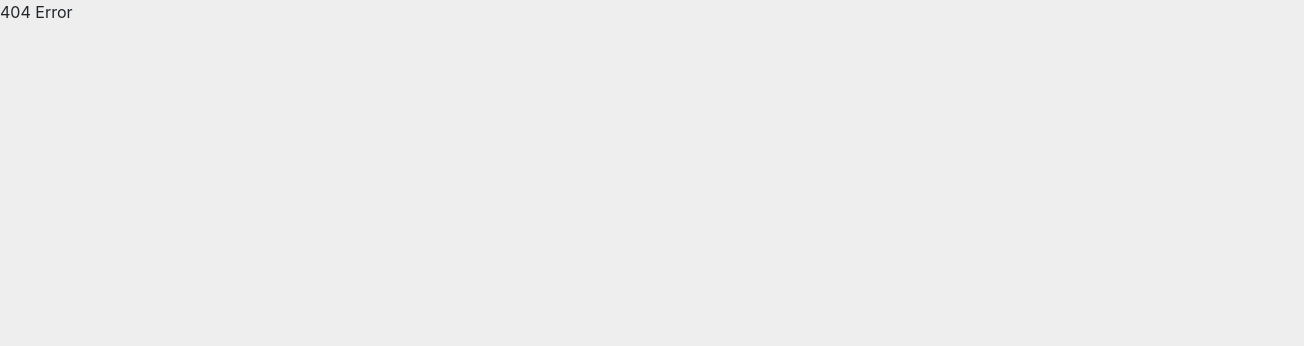
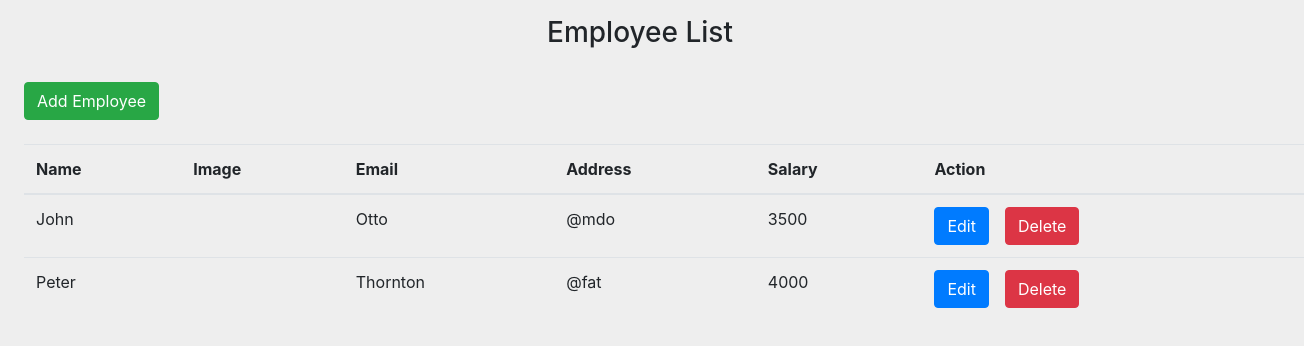
Before and after one commit to yusifmustafa/employee_managment, a React (Vite) app: page /manageEmployees in a window 1280 px wide. Shown: the top 346 px of the page, 1304 px wide, since content can reach past the window. Built offline with nearby package versions, Linux system fonts and the light colour scheme.

Commit message:
Add Employee componenti yaradildi

```diff
--- /dev/null
+++ b/src/components/add_employee/Add_employee.jsx
@@ -0,0 +1,45 @@
+const Add_employee = () => {
+  return (
+    <>
+      <form>
+        <div className="form-group">
+          <label htmlFor="exampleInputEmail1">Email address</label>
+          <input
+            type="email"
+            className="form-control"
+            id="exampleInputEmail1"
+            aria-describedby="emailHelp"
+            placeholder="Enter email"
+          />
+          <small id="emailHelp" className="form-text text-muted">
+            Well never share your email with anyone else.
+          </small>
+        </div>
+        <div className="form-group">
+          <label htmlFor="exampleInputPassword1">Password</label>
+          <input
+            type="password"
+            className="form-control"
+            id="exampleInputPassword1"
+            placeholder="Password"
+          />
+        </div>
+        <div className="form-check">
+          <input
+            type="checkbox"
+            className="form-check-input"
+            id="exampleCheck1"
+          />
+          <label className="form-check-label" htmlFor="exampleCheck1">
+            Check me out
+          </label>
+        </div>
+        <button type="submit" className="btn btn-primary">
+          Submit
+        </button>
+      </form>
+    </>
+  );
+};
+
+export default Add_employee;
--- /dev/null
+++ b/src/components/employee_managment/Employee_managment.jsx
@@ -0,0 +1,59 @@
+import { useNavigate } from "react-router-dom";
+
+const EmployeeManagment = () => {
+  const navigate = useNavigate();
+  const navigateToAddUserPage = () => {
+    navigate("/addUser");
+  };
+  return (
+    <div>
+      <h3 className="text-center mt-3">Employee List</h3>
+      <button onClick={navigateToAddUserPage} className="btn btn-success m-4">
+        Add Employee
+      </button>
+      <table className="table ml-4">
+        <thead>
+          <tr>
+            <th scope="col">Name</th>
+            <th scope="col">Image</th>
+            <th scope="col">Email</th>
+            <th scope="col">Address</th>
+            <th scope="col">Salary</th>
+            <th scope="col">Action</th>
+          </tr>
+        </thead>
+        <tbody>
+          <tr>
+            <td scope="row">John</td>
+            <td>
+              <img src="" alt="" className="img-circle" />
+            </td>
+            <td>Otto</td>
+            <td>@mdo</td>
+            <td>3500</td>
+            <td>
+              <button className="btn btn-primary mr-3">Edit</button>
+              <button className="btn btn-danger">Delete</button>
+            </td>
+          </tr>
+
+          <tr>
+            <td scope="row">Peter</td>
+            <td>
+              <img src="" alt="" className="img-circle" />
+            </td>{" "}
+            <td>Thornton</td>
+            <td>@fat</td>
+            <td>4000</td>
+            <td>
+              <button className="btn btn-primary mr-3">Edit</button>
+              <button className="btn btn-danger">Delete</button>
+            </td>
+          </tr>
+        </tbody>
+      </table>
+    </div>
+  );
+};
+
+export default EmployeeManagment;
--- a/src/components/home_page/HomePage.jsx
+++ b/src/components/home_page/HomePage.jsx
@@ -47,21 +47,25 @@ const HomePage = () => {
         </div>
       </div>
 
-      <div style={{marginTop:"4%"}}>
+      <div style={{ marginTop: "4%" }}>
         <h3 className="mt-4 ml-5">List of Admins</h3>
-        <table className="table">
+        <table
+          style={{ textAlign: "center", width: "50%" }}
+          className="table"
+        >
           <thead>
             <tr>
-              <th></th>
-              <th scope="col">Email</th>
-              <th scope="col">Action</th>
+              <th scope="row">Email</th>
+              <th scope="row">Action</th>
             </tr>
           </thead>
           <tbody>
             <tr>
-              <th scope="row"></th>
               <td>Admin</td>
-              <td>Admin</td>
+              <td>
+                <button className="btn btn-primary">Edit</button>
+                <button className="btn btn-danger ml-3">Delete</button>
+              </td>
             </tr>
           </tbody>
         </table>
--- a/src/components/navbar/Navbar.jsx
+++ b/src/components/navbar/Navbar.jsx
@@ -14,6 +14,7 @@ import React from "react";
 import DashboardIcon from "@mui/icons-material/Dashboard";
 import PeopleIcon from "@mui/icons-material/People";
 import LogoutIcon from "@mui/icons-material/Logout";
+import { Link } from "react-router-dom";
 const Navbar = () => {
   const [state, setState] = React.useState({
     top: false,
@@ -35,10 +36,14 @@ const Navbar = () => {
   };
 
   const items = [
-    { text: "Dashboard", icon: <DashboardIcon /> },
-    { text: "Manage Employees", icon: <PeopleIcon /> },
-    { text: "Profile", icon: <AccountCircleIcon /> },
-    { text: "Logout", icon: <LogoutIcon /> },
+    { text: "Dashboard", icon: <DashboardIcon />, link: "/dashboard" },
+    {
+      text: "Manage Employees",
+      icon: <PeopleIcon />,
+      link: "/manageEmployees",
+    },
+    { text: "Profile", icon: <AccountCircleIcon />, link: "/profile" },
+    { text: "Logout", icon: <LogoutIcon />, link: "/logOut" },
   ];
 
   const list = (anchor) => (
@@ -51,12 +56,14 @@ const Navbar = () => {
       <h3 style={{ textAlign: "center" }}>Admin Dashboard</h3>
       <List>
         {items.map((item, index) => (
-          <ListItem key={index} disablePadding>
-            <ListItemButton>
-              <ListItemIcon>{item.icon}</ListItemIcon>
-              <ListItemText primary={item.text} />
-            </ListItemButton>
-          </ListItem>
+          <Link key={index} to={item.link}>
+            <ListItem disablePadding>
+              <ListItemButton>
+                <ListItemIcon>{item.icon}</ListItemIcon>
+                <ListItemText primary={item.text} />
+              </ListItemButton>
+            </ListItem>
+          </Link>
         ))}
       </List>
       <Divider />
--- a/src/main.jsx
+++ b/src/main.jsx
@@ -1,4 +1,3 @@
-import React from "react";
 import ReactDOM from "react-dom/client";
  import { routes } from "./routes/index.jsx";
 import { RouterProvider } from "react-router-dom";
```
Also changed, not shown: src/routes/index.jsx (+13 -7 lines).
